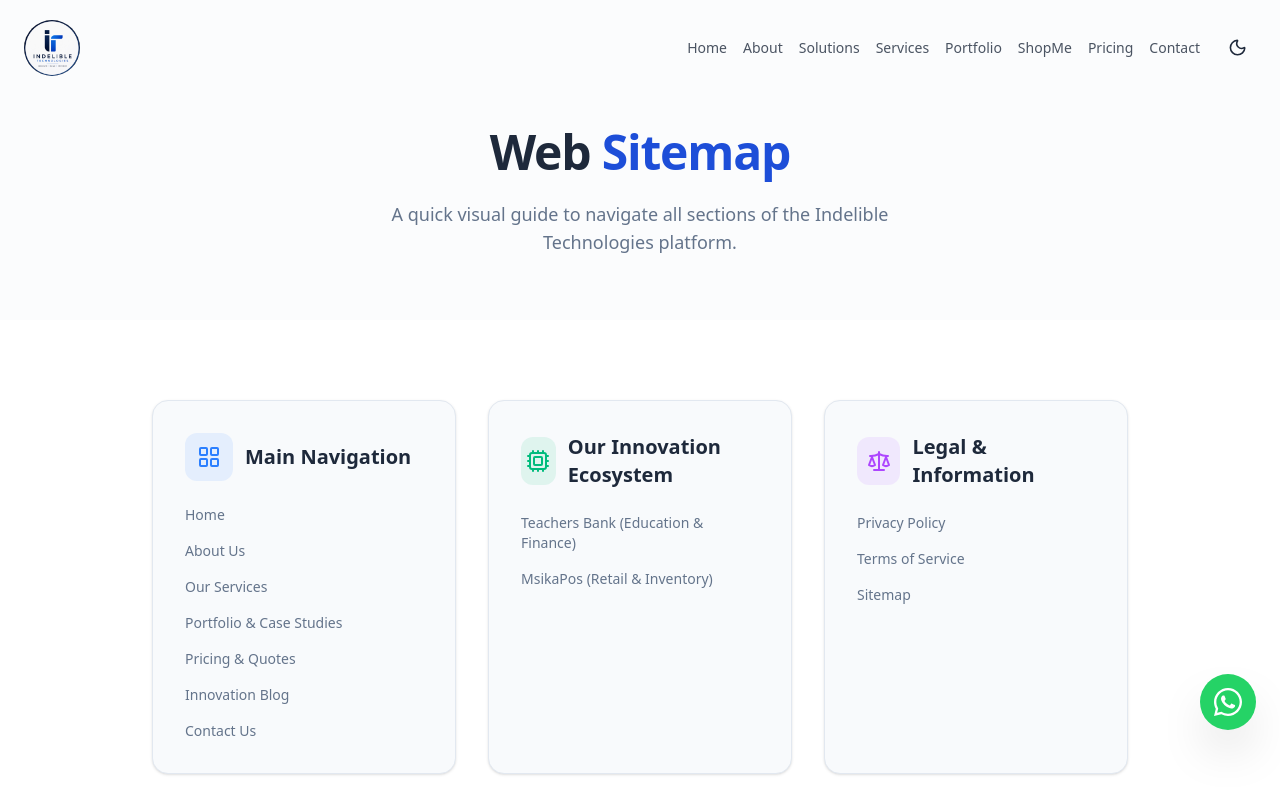
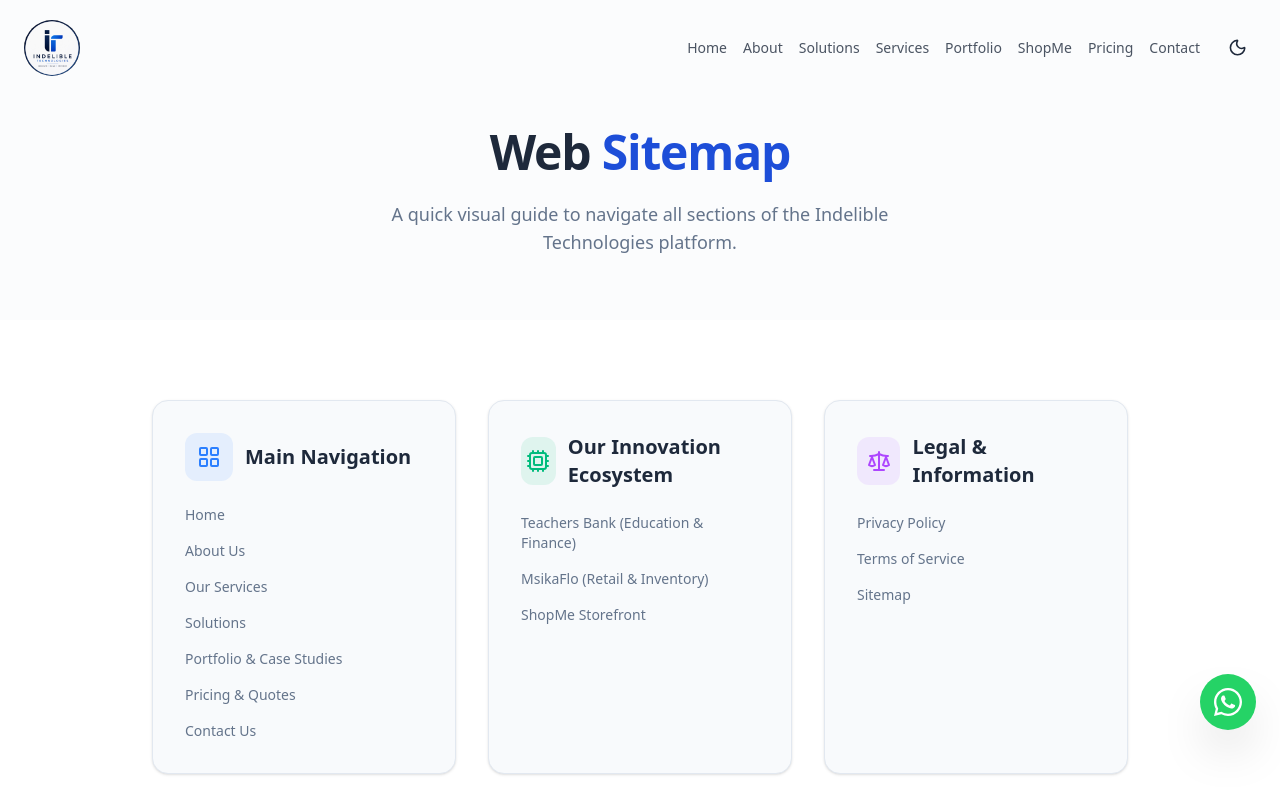
Before and after one commit to Indelible-cpu/MyWebsite, a Next.js app: page /sitemap in a window 1280 px wide. Shown: the top 800 px of the page. Built offline with nearby package versions, Linux system fonts and the light colour scheme.

Commit message:
Update sitemap links and current product names

```diff
--- a/app/sitemap/page.tsx
+++ b/app/sitemap/page.tsx
@@ -14,9 +14,9 @@ export default function Sitemap() {
         { label: "Home", href: "/" },
         { label: "About Us", href: "/about" },
         { label: "Our Services", href: "/services" },
+        { label: "Solutions", href: "/solutions" },
         { label: "Portfolio & Case Studies", href: "/portfolio" },
         { label: "Pricing & Quotes", href: "/pricing" },
-        { label: "Innovation Blog", href: "/blog" },
         { label: "Contact Us", href: "/contact" },
       ],
     },
@@ -26,8 +26,8 @@ export default function Sitemap() {
       color: "text-emerald-500 bg-emerald-500/10",
       links: [
         { label: "Teachers Bank (Education & Finance)", href: "/solutions#teachersbank" },
-        { label: "MsikaPos (Retail & Inventory)", href: "/solutions#msikapos" },
-
+        { label: "MsikaFlo (Retail & Inventory)", href: "/solutions#msikaflo" },
+        { label: "ShopMe Storefront", href: "https://f7ky9nc8.eyivo.com" },
       ],
     },
     {
```
